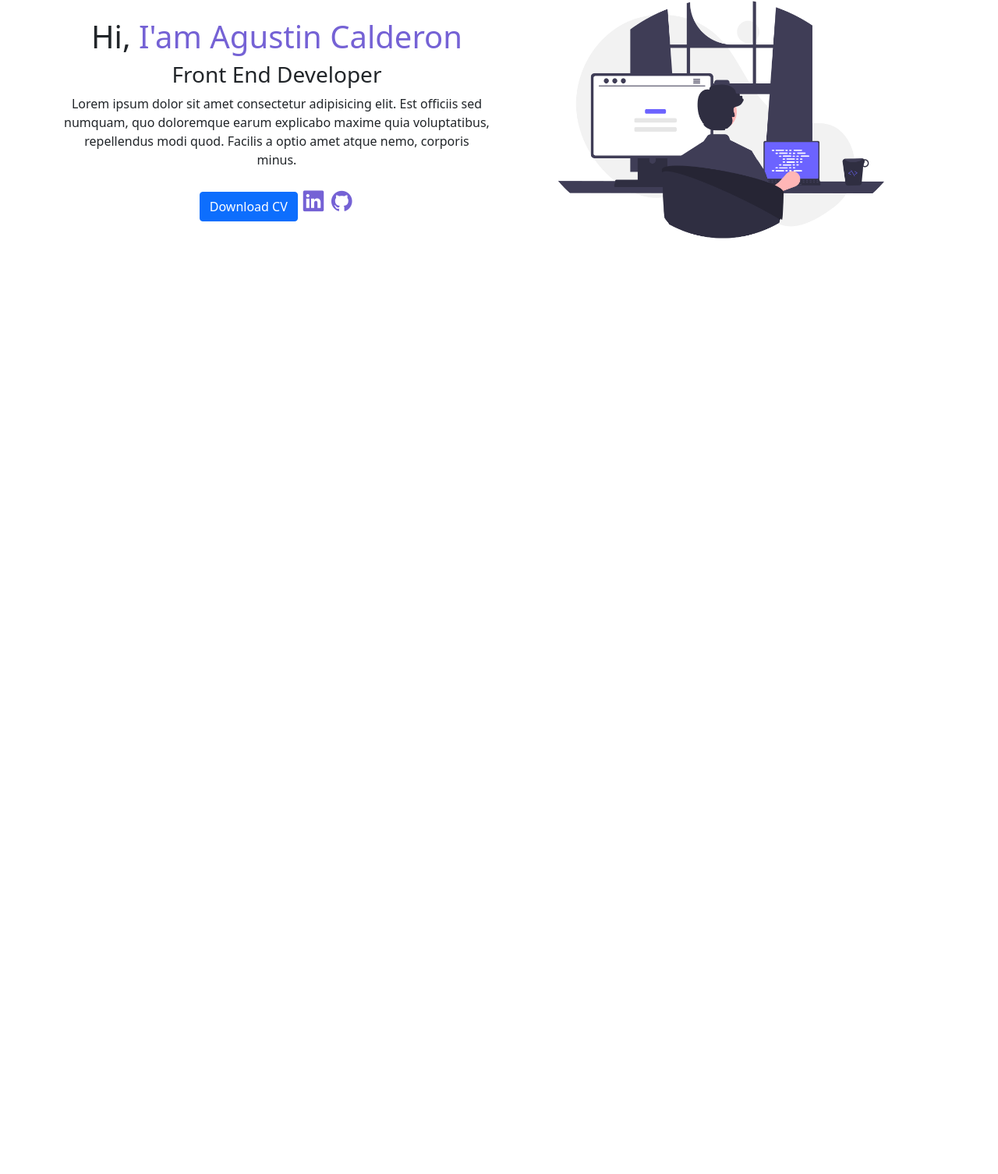
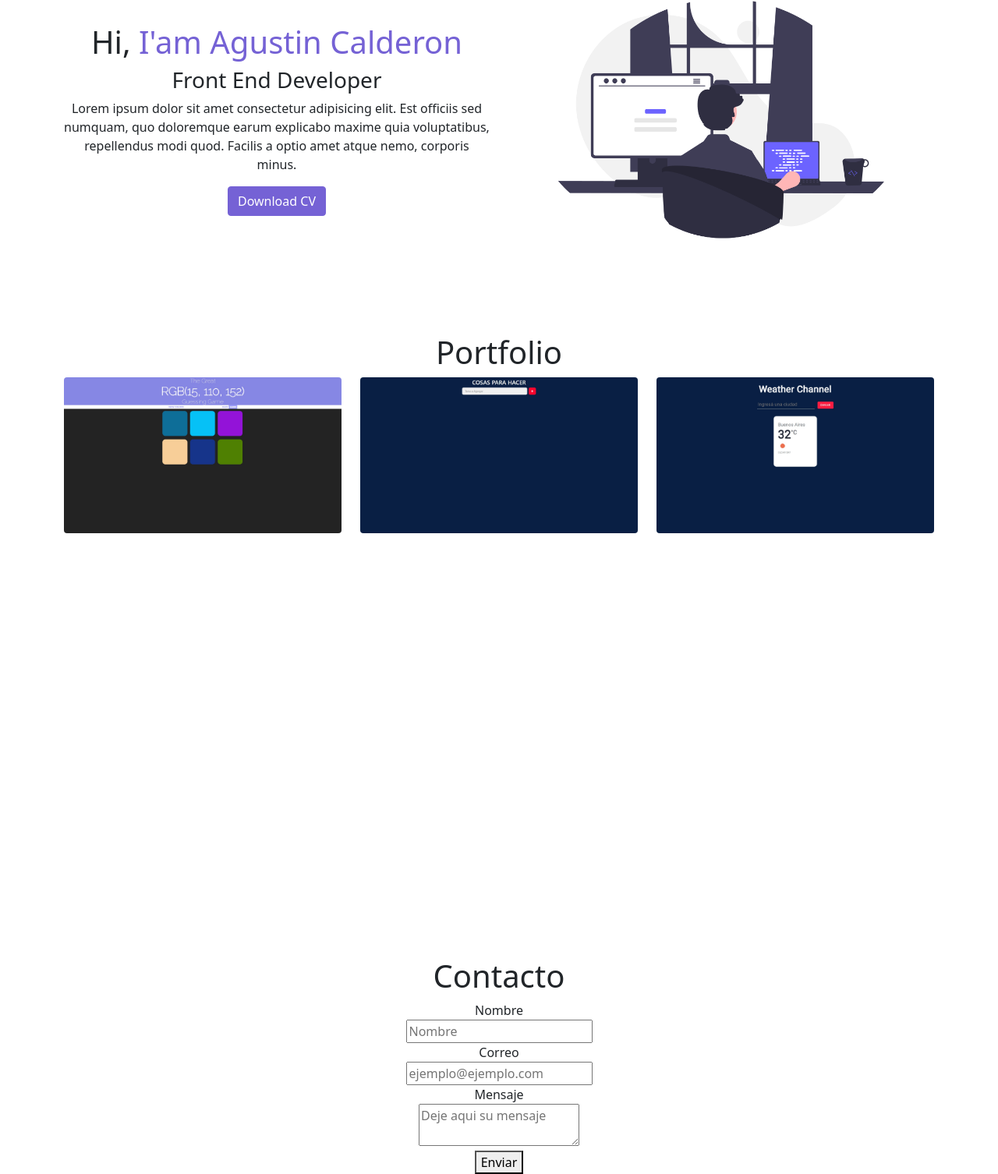
Before and after one commit to Rojo2202/Portafolio, a plain HTML site: page index.html in a window 1280 px wide. Shown: the part 97-1603 px from the top of the page at 78% size. Before the commit the page ends 856 px from the top, so only its background shows below. Drawn offline with nearby package versions, Linux system fonts and the light colour scheme.

Commit message:
Seccion portafolio sin terminar y contacto

```diff
--- a/index.html
+++ b/index.html
@@ -25,8 +25,8 @@
           </button>
           <div class="collapse navbar-collapse" id="navbarNavAltMarkup">
             <div class="navbar-nav" id = "navegacion">
-              <a class="nav-link" aria-current="page" href="#">Inicio</a>
-              <a class="nav-link" href="#">Proyectos</a>
+              <a class="nav-link" aria-current="page" href="#inicio">Inicio</a>
+              <a class="nav-link" aria-current="page" href="#portfolio">Portfolio</a>
               <a class="nav-link" href="#">Sobre mi</a>
               <a class="nav-link" href="#">Contacto</a>
             </div>
@@ -36,16 +36,13 @@
 
       <!-- Inicio -->
 
-      <section class = "container inicio">
+      <section class = "container inicio" id = "inicio">
             <div class="row inicio__contenido">
                 <div class="col-md-6 col-sm-12">
                     <h1 class = "inicio__titulo">Hi, <span id = 'logo'>I'am Agustin Calderon</span></h1>
                     <h3 class = "inicio__subtitulo">Front End Developer</h3>
                     <p class = "descripcion">Lorem ipsum dolor sit amet consectetur adipisicing elit. Est officiis sed numquam, quo doloremque earum explicabo maxime quia voluptatibus, repellendus modi quod. Facilis a optio amet atque nemo, corporis minus.</p>
-
-                      <button class = "btn btn-primary">Download CV</button>
-                      <a href="https://www.linkedin.com/in/agustin-calderon-557811186/"><i class="uil uil-linkedin"></i></a>
-                      <a href="https://github.com/Rojo2202"><i class="uil uil-github"></i></a>
+                    <button class = "btn">Download CV</button>
                   </div>
 
                 <div class="col-md-6 col-sm-12">
@@ -56,9 +53,49 @@
             </div>
       </section>
 
-     <!-- Sobre mi -->
+     <!-- Portfolio -->
+
+     <section class = "container portfolio" id = "portfolio">
+      <h1>Portfolio</h1>
+        <div class="row">
+          <div class="col-4">
+            <!-- Color Game -->
+            <a href="https://colorgame22.netlify.app"><img class = "rounded images" src="img/colorgame.jpg"></a>
+          </div>
+            <!-- To do list -->
+          <div class="col-4">
+            <a href="https://colorgame22.netlify.app"><img class = "rounded images" src="img/todolist.jpg"></a>
+          </div>
+          <!-- Weather Channel -->
+          <div class="col-4">
+            <a href="https://weatherchannel22.netlify.app/"><img class = "rounded images" src="img/weatherChannel.jpg"></a>
+          </div>
+     </section>
 
 
+     <!-- Contacto -->
+     <section class = "contacto container">
+       <h1>Contacto</h1>
+       <form action="">
+          <!-- Nombre -->
+          <label for="name">Nombre</label>
+          <br>
+          <input type="text" name = "name" id="name" placeholder="Nombre">
+          <br>
+          <!-- Correo -->
+          <label for="email">Correo</label>
+          <br>
+          <input type="email" name="email" id="email" placeholder="ejemplo@ejemplo.com">
+          <!-- Mensaje -->
+          <br>
+          <label for="mensaje">Mensaje</label>
+          <br>
+          <textarea name="mensaje" id="mensaje" placeholder="Deje aqui su mensaje"></textarea>
+          <br>
+          <button>Enviar</button>
+        </form>
+
+     </section>
       <!-- Script Boostrap -->
       <script src="https://cdn.jsdelivr.net/npm/@popperjs/core@2.10.2/dist/umd/popper.min.js" integrity="sha384-7+zCNj/IqJ95wo16oMtfsKbZ9ccEh31eOz1HGyDuCQ6wgnyJNSYdrPa03rtR1zdB" crossorigin="anonymous"></script>
       <script src="https://cdn.jsdelivr.net/npm/bootstrap@5.1.3/dist/js/bootstrap.min.js" integrity="sha384-QJHtvGhmr9XOIpI6YVutG+2QOK9T+ZnN4kzFN1RtK3zEFEIsxhlmWl5/YESvpZ13" crossorigin="anonymous"></script>
--- a/style.css
+++ b/style.css
@@ -29,12 +29,10 @@ nav{
 
 /* Inicio */
 
-.inicio {
-    gap: 1rem;
+/* .inicio {
     width: 100vw;
     height: 100vh;
-
-}
+} */
 
 .inicio h3 {
     font-weight: 300;
@@ -46,14 +44,30 @@ nav{
     justify-content: center;
     text-align: center;
 }
-.inicio__contenido a i{
-    font-size: 200%;
-    color: var(--colorPrincipal);
+
+.inicio__contenido button {
+    background: var(--colorPrincipal);
+    border-color: var(--colorPrincipal);
+    color: white;
 }
-.inicio__contenido a i:hover{
-    color:rgba(0,0,0,1);
+.inicio__contenido button:hover {
+    background-color: rgba(0,0,0,1);
+
 }
 .images {
     height: auto;
     max-width: 100%;
 }
+
+/* Portafolio */
+.portfolio {
+    width: 100vw;
+    height: 100vh;
+    text-align: center;
+    margin-top: 5rem;
+}
+
+/* Contacto */
+.contacto {
+    text-align: center;
+}
```
Also changed, not shown: img/colorgame.jpg (added), img/todolist.jpg (added), img/weatherChannel.jpg (added).
